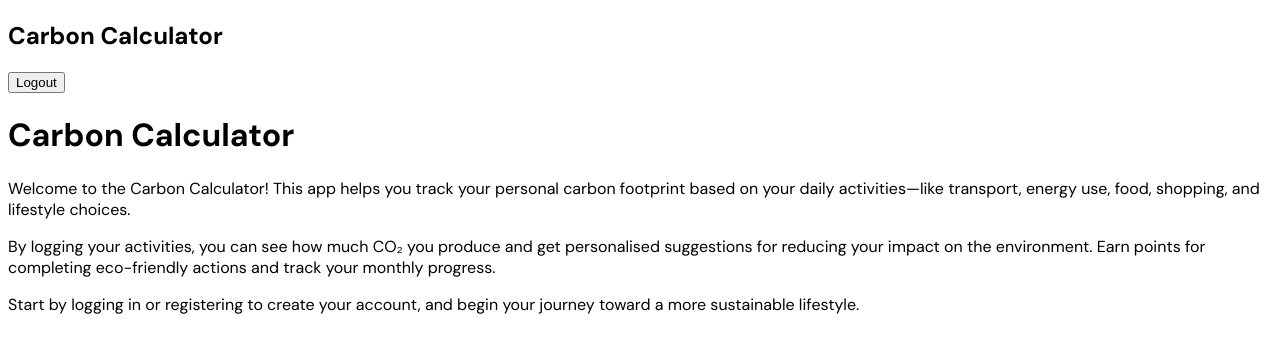
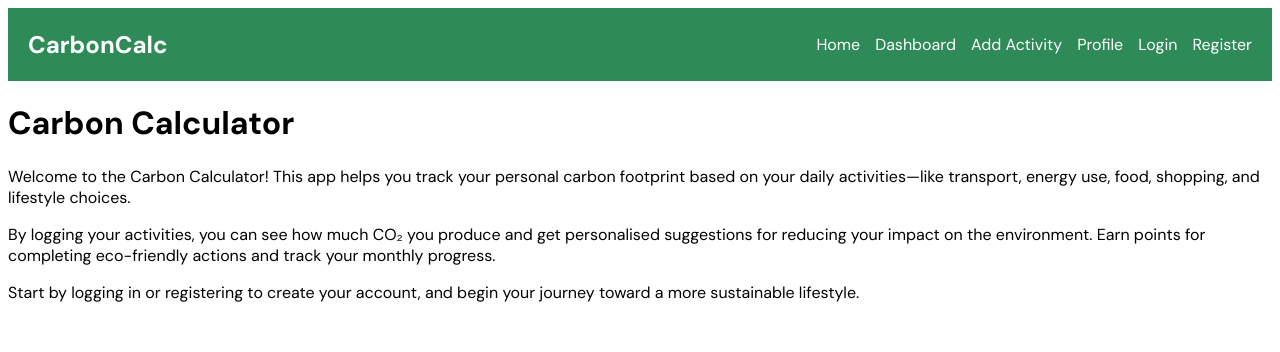
Before and after one commit to sdg877/carbon_calculator_fe, a Next.js app: page / in a window 1280 px wide. Shown: the top 352 px of the page. Built offline with nearby package versions, Linux system fonts and the light colour scheme.

Commit message:
Updating redirect url.

```diff
--- a/src/app/layout.js
+++ b/src/app/layout.js
@@ -1,5 +1,5 @@
 import { DM_Sans } from 'next/font/google'
-import LogoutButton from '../components/LogoutButton'
+import Navbar from '../components/Navbar'; // 👈 Import the Navbar component
 
 const dmSans = DM_Sans({
   subsets: ['latin'],
@@ -17,10 +17,7 @@ export default function RootLayout({ children }) {
     <html lang="en">
       <body className={dmSans.className}>
         <header>
-          <nav>
-            <h1>Carbon Calculator</h1>
-            <LogoutButton />
-          </nav>
+          <Navbar />
         </header>
         <main>
           {children}
```
